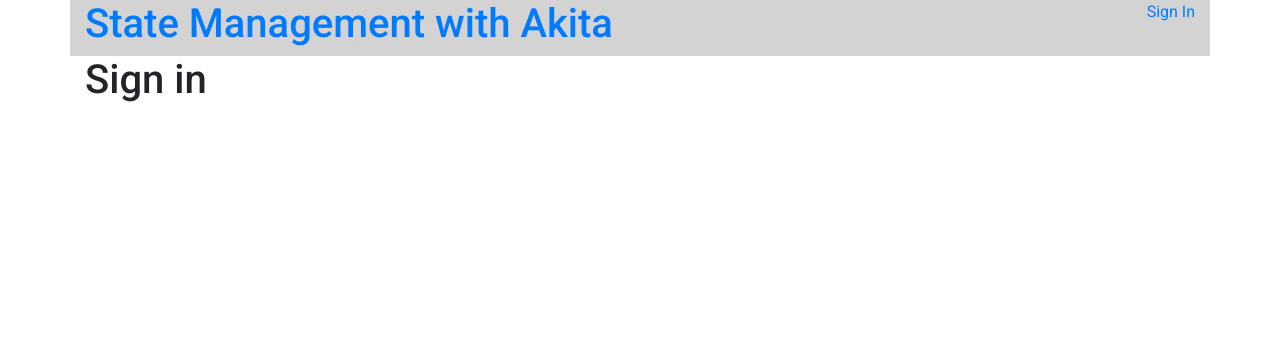
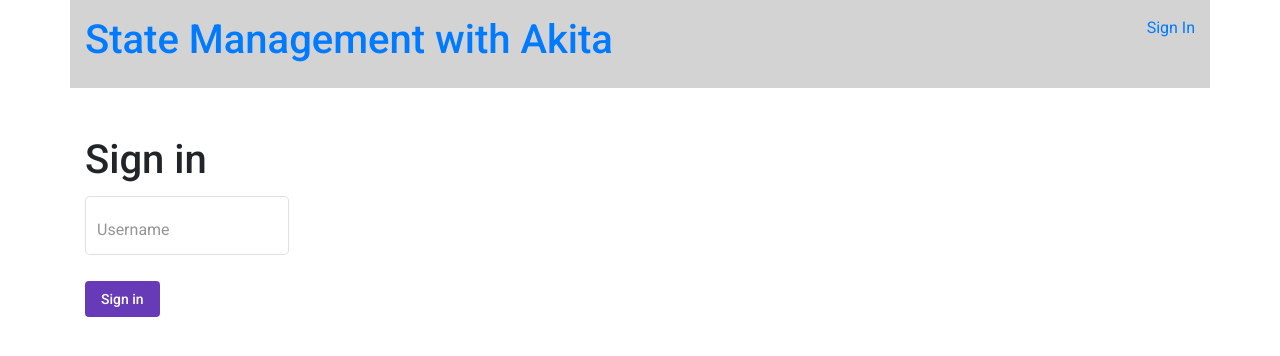
Before and after one commit to rdogmartin/AkitaDemo, an Angular app: page /signin in a window 1280 px wide. Shown: the top 356 px of the page. Built offline with nearby package versions, Linux system fonts and the light colour scheme.

Commit message:
Add a couple Ang Mat controls

```diff
--- a/angular.json
+++ b/angular.json
@@ -27,7 +27,7 @@
               "src/assets"
             ],
             "styles": [
-              "./node_modules/@angular/material/prebuilt-themes/purple-green.css",
+              "./node_modules/@angular/material/prebuilt-themes/deeppurple-amber.css",
               "src/styles.scss"
             ],
             "scripts": []
@@ -88,7 +88,7 @@
               "src/assets"
             ],
             "styles": [
-              "./node_modules/@angular/material/prebuilt-themes/purple-green.css",
+              "./node_modules/@angular/material/prebuilt-themes/deeppurple-amber.css",
               "src/styles.scss"
             ],
             "scripts": []
--- a/src/app/components/header/header.component.html
+++ b/src/app/components/header/header.component.html
@@ -1,4 +1,4 @@
-<header class="container">
+<header class="container py-3">
   <div class="row">
     <h1 class="col">
       <a routerLink="/">State Management with Akita</a>
--- a/src/app/components/overview/overview.component.html
+++ b/src/app/components/overview/overview.component.html
@@ -1,4 +1,4 @@
 <app-header></app-header>
-<section class="container">
+<section class="container mt-5">
   <h1>Overview page</h1>
 </section>
--- a/src/app/components/sign-in/sign-in.component.html
+++ b/src/app/components/sign-in/sign-in.component.html
@@ -1,4 +1,14 @@
 <app-header></app-header>
-<section class="container">
+<section class="container mt-5">
   <h1>Sign in</h1>
+  <form class="">
+    <div>
+      <mat-form-field appearance="outline" class="">
+        <input matInput placeholder="Username" value="">
+      </mat-form-field>
+    </div>
+    <div>
+      <button mat-flat-button color="primary" (click)="onClick()">Sign in</button>
+    </div>
+  </form>
 </section>
--- a/src/app/components/sign-in/sign-in.component.ts
+++ b/src/app/components/sign-in/sign-in.component.ts
@@ -1,4 +1,5 @@
 import { Component, OnInit } from '@angular/core';
+import { Router } from '@angular/router';
 
 @Component({
   selector: 'app-sign-in',
@@ -7,9 +8,14 @@
 })
 export class SignInComponent implements OnInit {
 
-  constructor() { }
+  constructor(
+    private router: Router,
+  ) { }
 
   ngOnInit() {
   }
 
+  onClick() {
+    this.router.navigate(['/']);
+  }
 }
```
Also changed, not shown: src/app/app.module.ts (+7 -3 lines).
